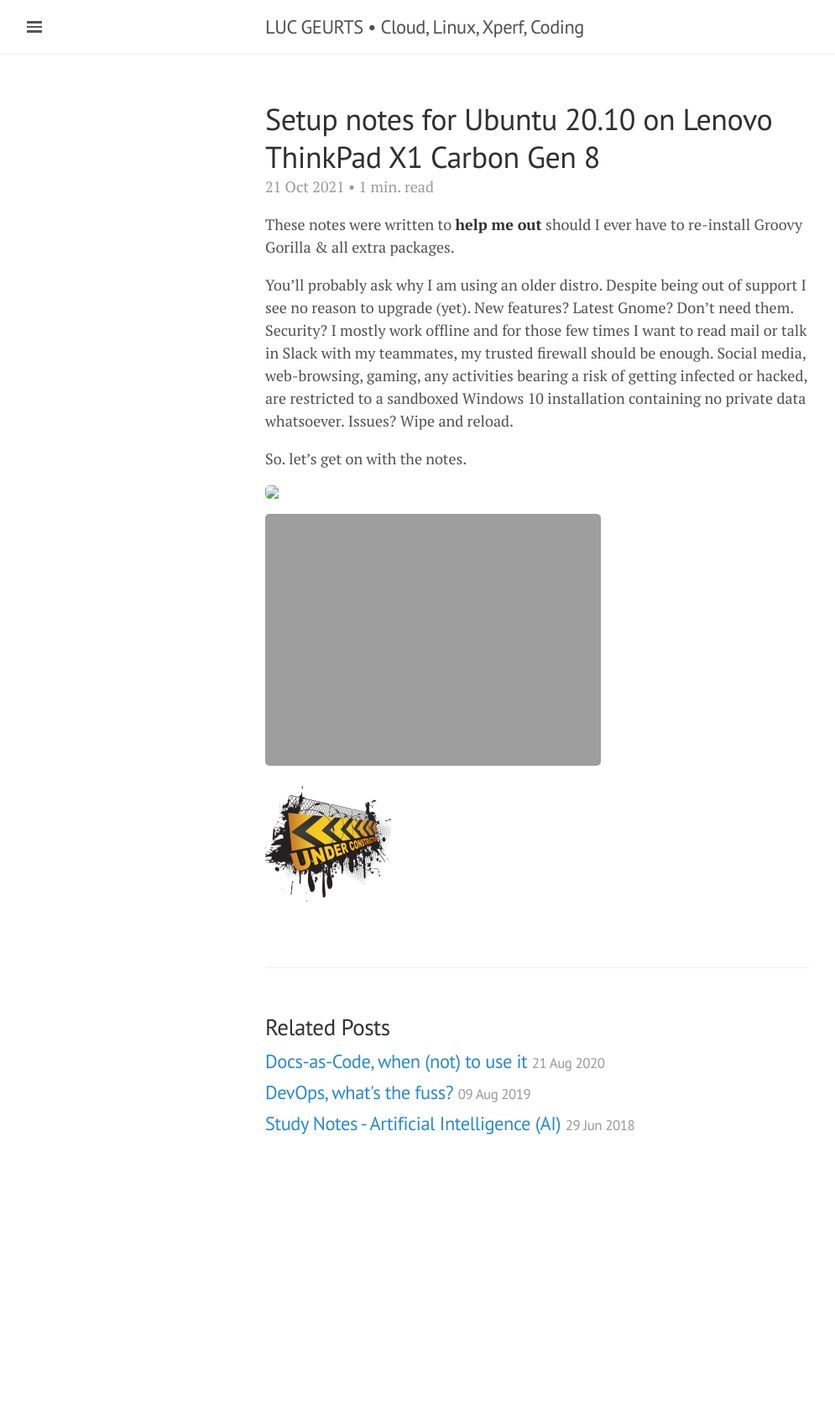
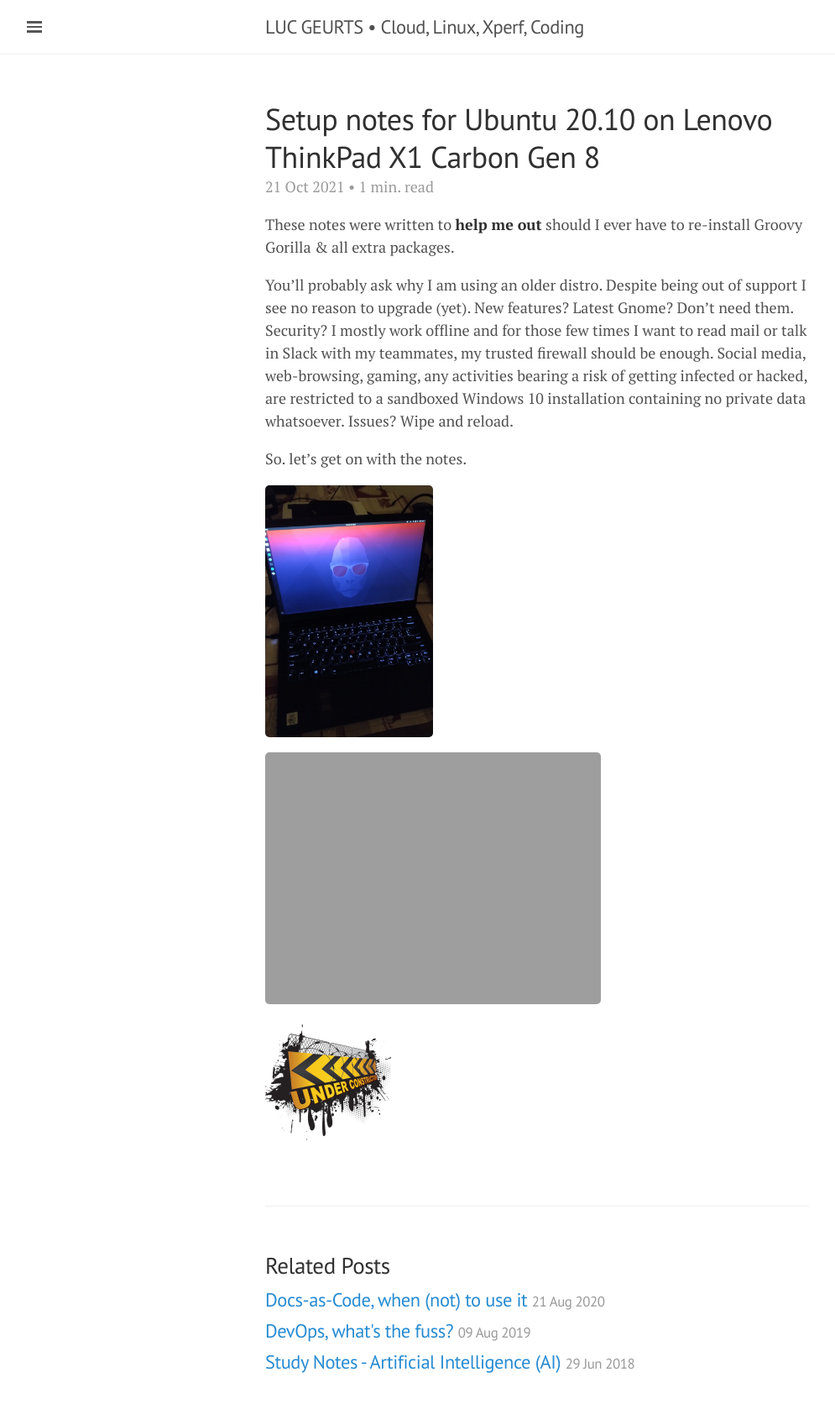
Before and after one commit to lgeurts/lgeurts.github.io, a Jekyll site: the page built from _posts/2021-10-21-ubuntu-setup-notes-for-x1-carbon-gen8.md, in a window 1280 px wide. Shown: the whole page at 84% size, without its empty margins (0-995 px from the left). Built offline with Jekyll 4.4.1, drawn with Linux system fonts in a browser that asks for light colours; nearby versions of some CDN libraries; comment, search, counter and statistics services are not loaded; before the commit the page ends 1406 px from its top, so only the background shows below that.

Commit message:
Update 2021-10-21-ubuntu-setup-notes-for-x1-carbon-gen8.md

```diff
--- a/_posts/2021-10-21-ubuntu-setup-notes-for-x1-carbon-gen8.md
+++ b/_posts/2021-10-21-ubuntu-setup-notes-for-x1-carbon-gen8.md
@@ -13,7 +13,7 @@ You'll probably ask why I am using an older distro. Despite being out of support
 
 So. let's get on with the notes.
 
-<img src="assets/groovy-gorilla.jpg" width="200">
+<img src="/assets/groovy-gorilla.jpg" width="200">
 
 ![Groovy Gorilla](/assets/groovy-gorilla.jpg =250x)
 
```
